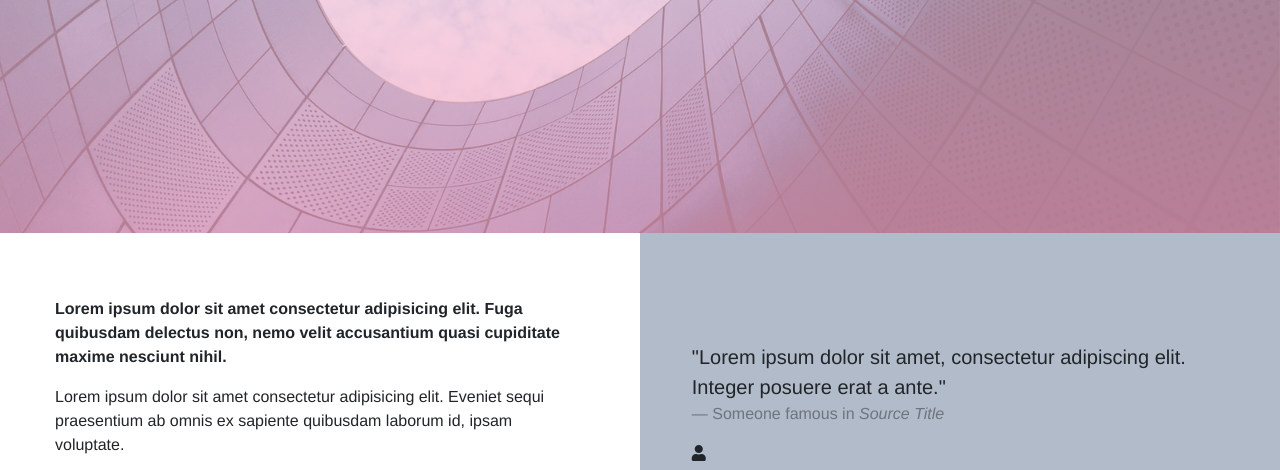
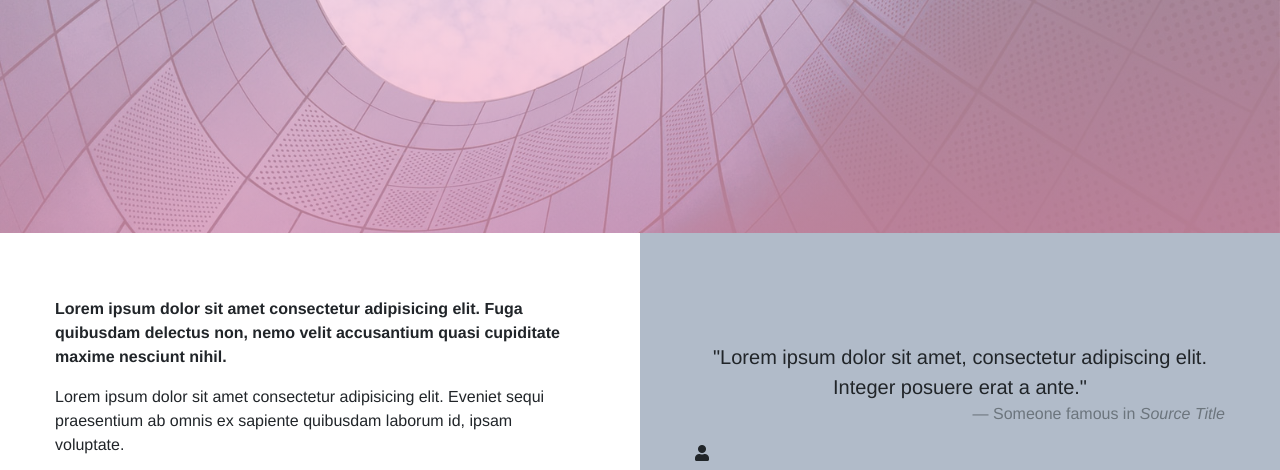
Before and after one commit to HarryTate/PeoplePlaceLifestyle, a website built with Parcel: page index.html in a window 1280 px wide. Shown: the part 443-913 px from the top of the page. Built offline with nearby package versions, Linux system fonts and the light colour scheme.

Commit message:
Home page quote adjustments

```diff
--- a/index.html
+++ b/index.html
@@ -52,8 +52,8 @@
                 <div class="col-md-6 background--light-grey justify-content-center align-items-center d-flex">
                     <div class="intro__quote-text">
                         <blockquote class="blockquote">
-                            <p class="mb-0">"Lorem ipsum dolor sit amet, consectetur adipiscing elit. Integer posuere erat a ante."</p>
-                            <footer class="blockquote-footer">Someone famous in <cite title="Source Title">Source Title</cite></footer>
+                            <p class="text-center mb-0">"Lorem ipsum dolor sit amet, consectetur adipiscing elit. Integer posuere erat a ante."</p>
+                            <footer class="blockquote-footer text-right">Someone famous in <cite title="Source Title">Source Title</cite></footer>
                         </blockquote>
                         <i class="fa fa-user"></i>
                     </div>
--- a/scss/main.scss
+++ b/scss/main.scss
@@ -48,6 +48,6 @@ body {
         padding: 4rem 2.5rem;
     }
     &__quote-text {
-        padding: 0 2.3rem;
+        padding: 2.5rem;
     }
 }
```
Also changed, not shown: dist/index.html, 5 other files.
